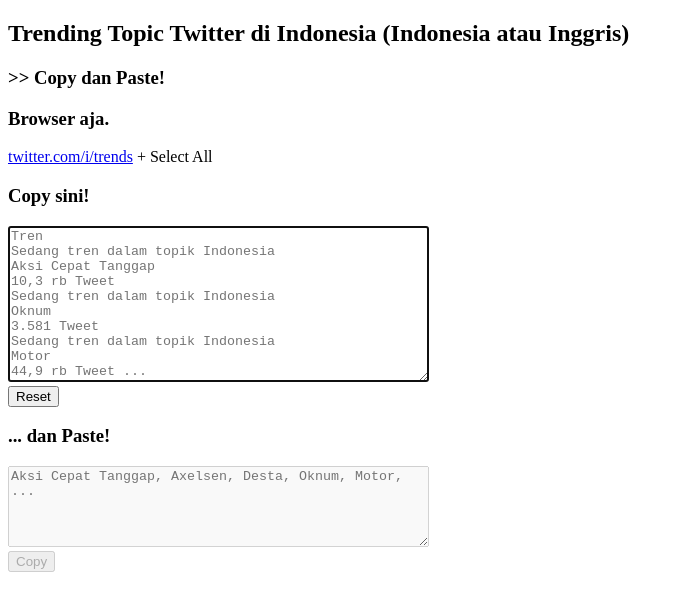
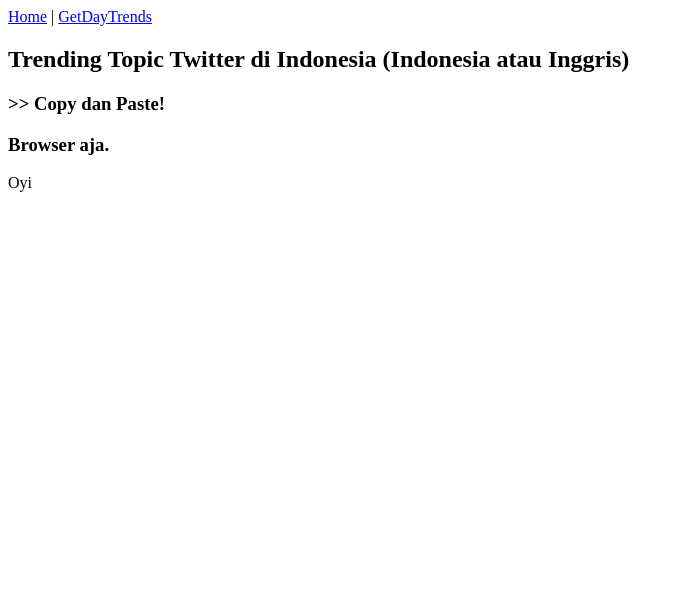
Before and after one commit to ockibagusp/twitter-trends-heroku, a Vue app: page /getdaytrends in a window 1280 px wide. Shown: the top 610 px of the page, without its empty margins (0-684 px from the left). Built offline with nearby package versions, Linux system fonts and the light colour scheme.

Commit message:
add vue router

```diff
--- a/package.json
+++ b/package.json
@@ -11,7 +11,8 @@
   "dependencies": {
     "axios": "^0.27.2",
     "vue": "^3.2.37",
-    "vue-axios": "^3.4.1"
+    "vue-axios": "^3.4.1",
+    "vue-router": "^4.1.3"
   },
   "devDependencies": {
     "@vitejs/plugin-vue": "^3.0.1",
--- a/src/App.vue
+++ b/src/App.vue
@@ -1,14 +1,19 @@
 <script setup>
-import CopydanPaste from './pages/CopydanPaste.vue';
+import { RouterLink, RouterView } from 'vue-router'
 </script>
 
 <template>
+  <nav>
+    <RouterLink to="/">Home</RouterLink> |
+    <RouterLink to="/getdaytrends">GetDayTrends</RouterLink>
+  </nav>
+
   <main>
     <h2>Trending Topic Twitter di Indonesia (Indonesia atau Inggris)</h2>
 
     <h3>>> Copy dan Paste!</h3>
     <h3>Browser aja.</h3>
 
-    <CopydanPaste/>
+    <RouterView />
   </main>
 </template>
--- a/src/main.js
+++ b/src/main.js
@@ -1,5 +1,9 @@
 import { createApp } from 'vue'
 import App from '/src/App.vue'
+import router from './router'
 
 import '/src/assets/main.css'
-createApp(App).mount('#app')
+
+createApp(App)
+    .use(router)
+    .mount('#app')
--- /dev/null
+++ b/src/pages/GetDayTrends.vue
@@ -0,0 +1,18 @@
+<script>
+export default {
+  data() {
+    return {
+    }
+  },
+  computed: {
+  },
+  watch: {
+  },
+  methods: {
+  }
+}
+</script>
+
+<template>
+  Oyi
+</template>
--- /dev/null
+++ b/src/pages/NotFound.vue
@@ -0,0 +1,3 @@
+<template>
+  <h1>404</h1>
+</template>
--- /dev/null
+++ b/src/router/index.js
@@ -0,0 +1,27 @@
+import { createRouter, createWebHistory } from 'vue-router'
+import CopydanPaste from '../pages/CopydanPaste.vue'
+import GetDayTrends from '../pages/GetDayTrends.vue'
+import NotFound from '../pages/NotFound.vue'
+
+const router = createRouter({
+  history: createWebHistory(import.meta.env.BASE_URL),
+  routes: [
+    {
+      path: '/',
+      name: 'home',
+      component: CopydanPaste
+    },
+    {
+      path: '/getdaytrends',
+      name: 'getdaytrends',
+      component: GetDayTrends
+    },
+    {
+      path: '/:pathMatch(.*)*',
+      name: 'Not Found',
+      component: NotFound
+    }
+  ]
+})
+
+export default router
```
Also changed, not shown: 1 other file (tests, documents, lock files or other folders).
